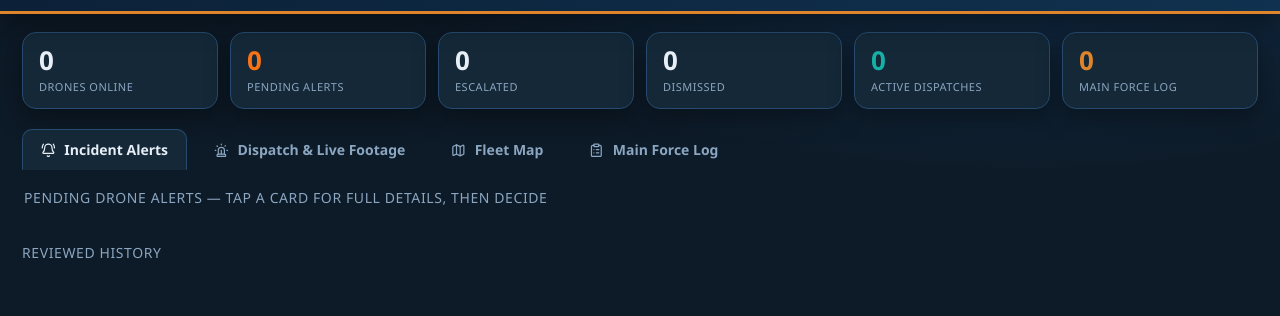
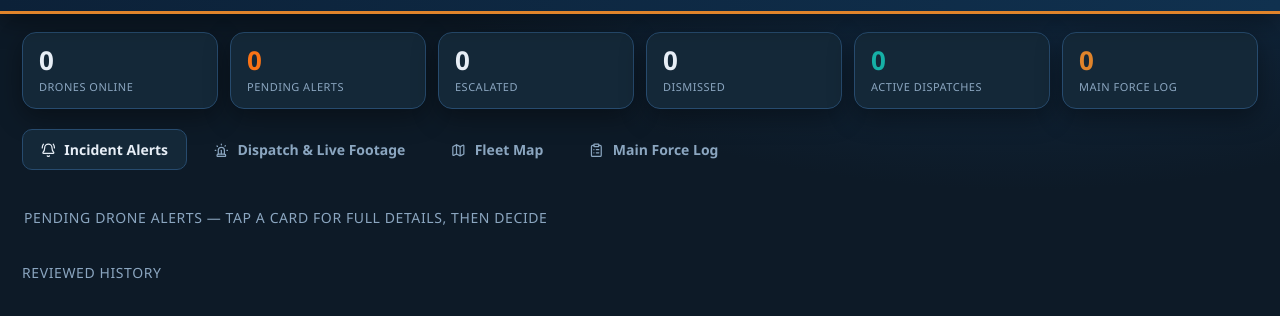
Before and after one commit to Varstar123/dronesecurity, a website with bundled scripts: page public/index.html in a window 1280 px wide. Shown: the part 60-376 px from the top of the page. Built offline with nearby package versions, Linux system fonts and the light colour scheme; files whose address does not match are found by name.

Commit message:
Fix panel overlapping the tab bar: gap below tabs + clean pill tabs
The active tab was styled to connect to a non-existent panel body, so the
dispatch form sat directly under (overlapping) the tab. Give .panel-wrap a
top padding and make the tabs self-contained rounded pills.

```diff
--- a/public/css/style.css
+++ b/public/css/style.css
@@ -74,13 +74,14 @@ h1 .lucide, h3 .lucide, .section-title .lucide { margin-right: 6px; }
 /* ---------- tabs ---------- */
 .tabs { display: flex; gap: 8px; padding: 16px 22px 0; flex-wrap: wrap; }
 .tab {
-  padding: 10px 18px; border-radius: 10px 10px 0 0; cursor: pointer;
+  padding: 10px 18px; border-radius: 10px; cursor: pointer;
   background: transparent; color: var(--muted); border: 1px solid transparent; font-weight: 600; font-size: 14px;
 }
-.tab.active { background: var(--panel); color: var(--text); border-color: var(--line); border-bottom-color: var(--panel); }
+.tab:hover { color: var(--text); background: rgba(255,255,255,.04); }
+.tab.active { background: var(--panel); color: var(--text); border-color: var(--line); }
 .tab .pill { background: var(--sev-high); color: #fff; border-radius: 999px; font-size: 11px; padding: 1px 7px; margin-left: 6px; }
 
-.panel-wrap { padding: 0 22px 40px; }
+.panel-wrap { padding: 20px 22px 40px; }
 .panel { display: none; }
 .panel.active { display: block; }
 
```
